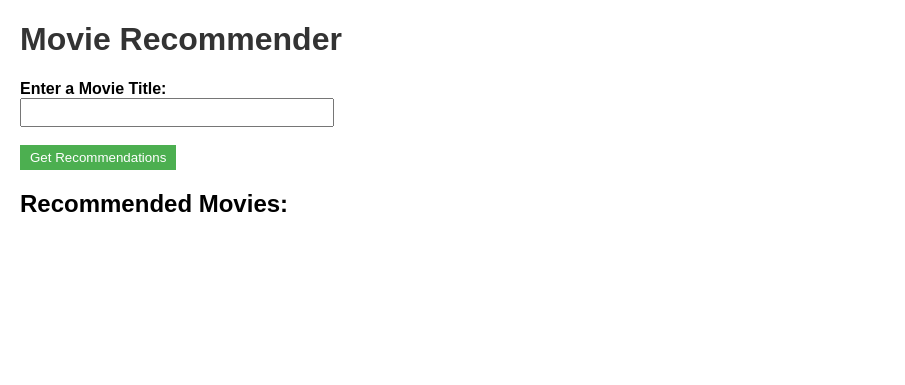
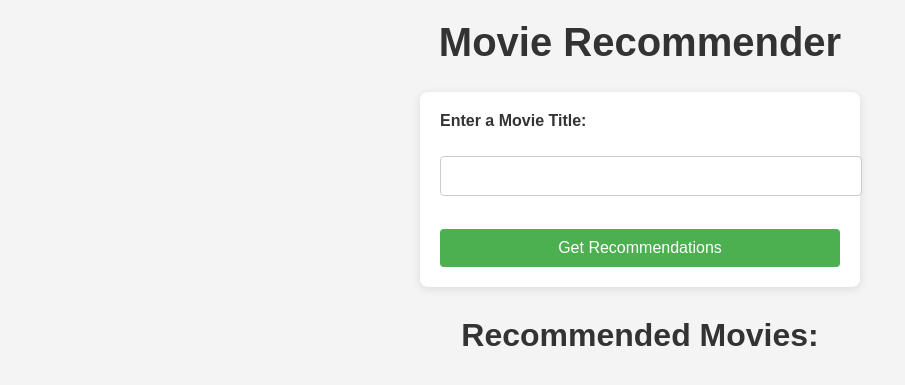
Before and after one commit to nimdz/Smart-Movie-Recommender-Using-Neural-Networks, a Flask app: page / in a window 1280 px wide. Shown: the top 385 px of the page, without its empty margins (0-905 px from the left). Run offline with Flask 3, Linux system fonts and the light colour scheme; parts of the project's set-up code (start-up, migrations or seed data) failed here and were passed over.

Commit message:
Update index.html

```diff
--- a/templates/index.html
+++ b/templates/index.html
@@ -5,33 +5,54 @@
     <meta name="viewport" content="width=device-width, initial-scale=1.0" />
     <style>
       body {
-        font-family: Arial, sans-serif;
-        margin: 20px;
+        font-family: "Arial", sans-serif;
+        margin: 0;
+        padding: 0;
+        background-color: #f4f4f4;
+        color: #333;
       }
 
       h1 {
         color: #333;
+        text-align: center;
+        margin-top: 20px;
+        font-size: 2.5em;
       }
 
       form {
-        margin-bottom: 20px;
+        margin: 20px auto;
+        max-width: 400px;
+        padding: 20px;
+        background: #fff;
+        border-radius: 8px;
+        box-shadow: 0 2px 10px rgba(0, 0, 0, 0.1);
       }
 
       label {
         font-weight: bold;
+        display: block;
+        margin-bottom: 8px;
       }
 
       input[type="text"] {
-        width: 300px;
-        padding: 5px;
+        width: 100%;
+        padding: 10px;
+        border: 1px solid #ccc;
+        border-radius: 4px;
+        margin-bottom: 15px;
+        font-size: 1em;
       }
 
       button {
-        padding: 5px 10px;
+        padding: 10px 15px;
         background-color: #4caf50;
         color: white;
         border: none;
+        border-radius: 4px;
         cursor: pointer;
+        font-size: 1em;
+        transition: background-color 0.3s ease;
+        width: 100%;
       }
 
       button:hover {
@@ -39,18 +60,30 @@
       }
 
       h2 {
-        margin-top: 20px;
+        margin-top: 30px;
+        text-align: center;
+        font-size: 2em;
       }
 
       ul {
         list-style-type: none;
         padding: 0;
+        max-width: 600px;
+        margin: 20px auto;
       }
 
       li {
-        margin: 5px 0;
-        padding: 8px;
-        background-color: #f2f2f2;
+        margin: 10px 0;
+        padding: 15px;
+        background-color: #f9f9f9;
+        border: 1px solid #e1e1e1;
+        border-radius: 4px;
+        transition: transform 0.2s;
+      }
+
+      li:hover {
+        transform: translateY(-2px);
+        box-shadow: 0 2px 5px rgba(0, 0, 0, 0.1);
       }
     </style>
     <title>Movie Recommender</title>
```
